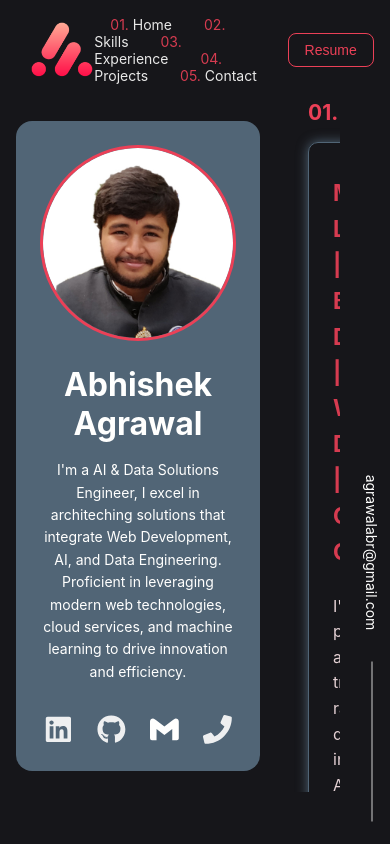
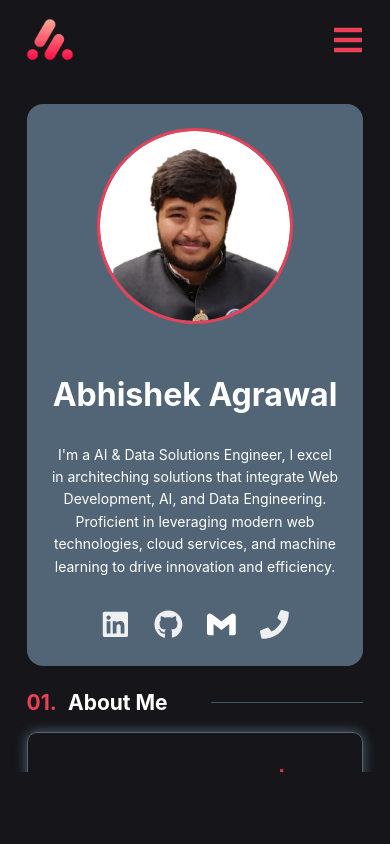
Before and after one commit to agrawalabr/portfolio, a React (Create React App) app: page / in a window 390 px wide. Built offline with nearby package versions, Linux system fonts and the light colour scheme.

Commit message:
Version1.3

```diff
--- a/public/index.html
+++ b/public/index.html
@@ -6,6 +6,7 @@
     <link rel="icon" href="./portfolio-icon.ico" />
     <meta name="description" content="Abhishek Agrawal's Portfolio"/>
     <link rel="stylesheet" href="./index.css">
+    <meta name="viewport" content="width=device-width, initial-scale=1.0">
   </head>
   <body>
     <app-root id="root" class="app-root"></app-root>
--- a/src/App.css
+++ b/src/App.css
@@ -9,20 +9,23 @@
 
 .navbar {
   grid-area: navbar;
+  max-width: 85%;
 }
 
 .vertical-div {
-  max-width: 85rem;
-  justify-self: center;
+  max-width: 95%;
   grid-area: profile;
   display: grid;
   grid-template-areas: 'left-panel main right-panel';
-  grid-template-columns: 2fr 4.5fr 0.5fr;
+  grid-template-columns: 2fr 4.5fr auto;
+  justify-self: center;
   margin-bottom: auto;
 }
 
 .left-panel {
   grid-area: left-panel;
+  align-content: center;
+  justify-items: center;
 }
 
 .profile {
@@ -32,3 +35,59 @@
 .right-panel {
   grid-area: right-panel;
 }
+
+@media (max-width: 900px) or (main-width: 450px) {
+  .horizontal-div {
+    grid-template-rows: auto 1fr;
+    justify-content: center;
+    margin: auto;
+    max-width: 95%;
+    height: unset;
+  }
+
+  .navbar {
+    max-width: 90%;
+  }
+
+  .vertical-div {
+    display: flex;
+    margin: auto;
+    justify-self: center;
+  }
+
+  .left-panel {
+    display: none;
+  }
+
+  .right-panel {
+    display: none;
+  }
+}
+
+@media (max-width: 450px) {
+  .horizontal-div {
+    grid-template-rows: auto 1fr;
+    justify-content: center;
+    margin: auto;
+    max-width: 95%;
+    height: unset;
+  }
+
+  .navbar {
+    max-width: 80%;
+  }
+
+  .vertical-div {
+    display: flex;
+    max-width: 95%;
+    justify-self: center;
+  }
+
+  .left-panel {
+    display: none;
+  }
+
+  .right-panel {
+    display: none;
+  }
+}
--- a/src/App.js
+++ b/src/App.js
@@ -9,7 +9,7 @@ function App() {
     <div className='horizontal-div'>
       <Navbar className='navbar' />
       <div className='vertical-div'>
-        <LeftPanel className='left-panel' />
+        <div className='left-panel'><LeftPanel /></div>
         <Profile className='profile' />
         <RightPanel className='right-panel' />
       </div>
--- a/src/assets/data.json
+++ b/src/assets/data.json
@@ -18,7 +18,7 @@
         },
         "exp2": {
             "name": "AR Counsultancy Services@https://in.linkedin.com/company/ar-consultancyservices",
-            "years": "Aug 2021 - Aug 2024",
+            "years": "Aug 2020 - Aug 2024",
             "position": "Co-founder (Solutions Architect)",
             "comment": "",
             "location": "Nagpur, MH"
@@ -27,7 +27,7 @@
             "name": "Infocepts@https://www.infocepts.ai/",
             "years": "Aug 2021 - Aug 2024",
             "position": "Big Data & Backend Engineer",
-            "comment": "NBCUniversal Contractor@https://www.nbcuniversal.com/",
+            "comment": "(NBCUniversal)@https://www.nbcuniversal.com/",
             "location": "Nagpur, MH"
         },
         "exp4": {
--- a/src/components/Left-panel/left-panel.css
+++ b/src/components/Left-panel/left-panel.css
@@ -1,10 +1,11 @@
-.left-panel {
+.left-panel-org {
     padding: 1.5rem;
-    align-content: center;
-    justify-items: center;
+    display: flex;
+    align-items: center;
     background-color: var(--panel-bg);
     border-radius: 1rem;
-    margin: auto 1rem;
+    flex-direction: column;
+    min-height: unset;
 }
 
 .profile-image {
@@ -49,3 +50,17 @@
     color: var(--accent-color);
     transform: scale(1.1);
 }
+
+@media (max-width: 900px) or (main-width: 450px) {
+    .left-panel-org {
+        margin: 0;
+        min-height: 30rem;
+    }
+}
+
+@media (max-width: 450px) {
+    .left-panel-org {
+        margin: 0;
+        min-height: 30rem;
+    }
+}
--- a/src/components/Left-panel/left-panel.js
+++ b/src/components/Left-panel/left-panel.js
@@ -28,7 +28,7 @@ const LeftPanel = () => {
     };
 
     return (
-        <div className='left-panel'>
+        <div className='left-panel-org'>
             <div className='profile-image'>
                 <img src={photo} alt='Profile' />
             </div>
--- a/src/components/Navbar/navbar.css
+++ b/src/components/Navbar/navbar.css
@@ -1,6 +1,5 @@
 .navbar {
     width: 100vw;
-    max-width: 85%;
     margin: auto;
     display: flex;
     align-items: center;
@@ -47,3 +46,161 @@
     color: var(--text-color);
     transition: background-color 0.3s ease-in-out 0s, color 0.3s ease-in-out 0s;
 }
+
+.dropdown-menu, .menu-icon {
+    display: none;
+}
+
+@media (max-width: 900px) or (main-width: 450px) {
+    .navbar {
+        display: flex;
+        align-items: center;
+        justify-content: space-between;
+        position: relative;
+        padding: 1rem;
+    }
+
+    .logo {
+        height: 3rem;
+        width: 3rem;
+    }
+
+    .menu, .resume {
+        display: none;
+    }
+
+    .menu-icon {
+        font-size: 2rem;
+        display: flex;
+        color: var(--accent-color);
+        align-self: center;
+    }
+
+    .dropdown-menu {
+        display: none;
+        position: absolute;
+        top: 100%;
+        right: 1rem;
+        width: 15rem;
+        background: var(--background-color);
+        border-radius: 1rem;
+        border: 1px solid var(--panel-bg);
+        box-shadow: 0px 0px 12px var(--panel-bg);
+        padding: 1rem;
+        z-index: 1000;
+    }
+
+    .dropdown-menu.active {
+        display: block;
+    }
+
+    .menuItems {
+        display: block;
+        padding: 0.75rem 1rem;
+        text-align: center;
+        cursor: pointer;
+    }
+
+    .menuItems:hover {
+        background-color: var(--accent-color);
+        color: var(--text-color);
+        transition: background-color 0.3s ease-in-out, color 0.3s ease-in-out;
+    }
+
+    .dropdown-resume {
+        color: var(--accent-color);
+        background-color: inherit;
+        border: 1px solid var(--accent-color);
+        border-radius: 0.5rem;
+        padding: 0.5rem 1rem;
+        cursor: pointer;
+        font-size: inherit;
+        display: block;
+        width: 100%;
+        text-align: center;
+        margin-top: 0.5rem;
+    }
+
+    .dropdown-resume:hover {
+        background-color: var(--accent-color);
+        color: var(--text-color);
+        transition: background-color 0.3s ease-in-out 0s, color 0.3s ease-in-out 0s;
+    }
+}
+
+@media (max-width: 450px) {
+    .navbar {
+        display: flex;
+        align-items: center;
+        justify-content: space-between;
+        position: relative;
+        padding: 1rem;
+    }
+
+    .logo {
+        height: 3rem;
+        width: 3rem;
+    }
+
+    .menu, .resume {
+        display: none;
+    }
+
+    .menu-icon {
+        font-size: 2rem;
+        display: flex;
+        color: var(--accent-color);
+        align-self: center;
+    }
+
+    .dropdown-menu {
+        display: none;
+        position: absolute;
+        top: 100%;
+        right: 1rem;
+        width: 15rem;
+        background: var(--background-color);
+        border-radius: 1rem;
+        border: 1px solid var(--panel-bg);
+        box-shadow: 0px 0px 12px var(--panel-bg);
+        padding: 1rem;
+        z-index: 1000;
+    }
+
+    .dropdown-menu.active {
+        display: block;
+    }
+
+    .menuItems {
+        display: block;
+        padding: 0.75rem 1rem;
+        text-align: center;
+        cursor: pointer;
+    }
+
+    .menuItems:hover {
+        background-color: var(--accent-color);
+        color: var(--text-color);
+        transition: background-color 0.3s ease-in-out, color 0.3s ease-in-out;
+    }
+
+    .dropdown-resume {
+        color: var(--accent-color);
+        background-color: inherit;
+        border: 1px solid var(--accent-color);
+        border-radius: 0.5rem;
+        padding: 0.5rem 1rem;
+        cursor: pointer;
+        font-size: inherit;
+        display: block;
+        width: 100%;
+        text-align: center;
+        margin-top: 0.5rem;
+    }
+
+    .dropdown-resume:hover {
+        background-color: var(--accent-color);
+        color: var(--text-color);
+        transition: background-color 0.3s ease-in-out 0s, color 0.3s ease-in-out 0s;
+    }
+}
--- a/src/components/Navbar/navbar.js
+++ b/src/components/Navbar/navbar.js
@@ -1,9 +1,12 @@
-import React from 'react';
+import React, { useState } from 'react';
 import './navbar.css';
 import logo from '../../assets/logo.png';
 import {Link} from 'react-scroll';
+import { FaBars, FaTimes } from 'react-icons/fa';
 
 const Navbar = () => {
+    const [isMenuOpen, setIsMenuOpen] = useState(false);
+
     const menuItems = [
         { id: '01.', text: 'Home', link: 'about-me' },
         { id: '02.', text: 'Skills', link: 'skills' },
@@ -39,14 +42,30 @@ const Navbar = () => {
     return (
         <nav className='navbar'>
             <img src={logo} alt="logo" className='logo'/>
+
+            <div className='menu-icon' onClick={() => setIsMenuOpen(!isMenuOpen)}>
+                {isMenuOpen ? <FaTimes /> : <FaBars />}
+            </div>
+
+            <div className={`dropdown-menu ${isMenuOpen ? 'active' : ''}`}>
+                {menuItems.map(({ id, text, link }) => (
+                    <Link key={link} className='menuItems' onClick={() => handleMenuClick(id)}>
+                        <span>{id}</span> {text}
+                    </Link>
+                ))}
+                <button className='dropdown-resume' onClick={handleResumeClick}>
+                    Resume
+                </button>
+            </div>
+
             <div className='menu'>
-                {menuItems.map(({id, text, link}) => (
-                    <Link key={link} className='menuItems'
-                    onClick={() => handleMenuClick(id)}>
+                {menuItems.map(({ id, text, link }) => (
+                    <Link key={link} className='menuItems' onClick={() => handleMenuClick(id)}>
                         <span>{id}</span> {text}
                     </Link>
                 ))}
             </div>
+
             <button className='resume' onClick={handleResumeClick}>
                 Resume
             </button>
--- a/src/components/Profile/profile.css
+++ b/src/components/Profile/profile.css
@@ -111,15 +111,18 @@
 
 /* Experiences */
 .timeline {
+    min-width: max-content;
     display: grid;
     grid-template-areas: 'left mid right';
-    grid-template-columns: 2fr 0.35fr 2fr;
+    grid-template-columns: 2fr 0.3fr 2fr;
+    padding: 0.5rem 0;
+    margin: auto;
 }
 
 .mid {
     grid-area: mid;
     width: 100%;
-    height: 35rem;
+    height: 36rem;
     display: grid;
     grid-template-areas:
         'empty2 grad empty1'
@@ -176,8 +179,9 @@
 
 .exp1, .exp3 {
     grid-area: left;
+    justify-self: right;
     position: relative;
-    margin-left: auto;
+    right: 0.3rem;
     width: 15rem;
     height: fit-content;
     border-top: 1px solid var(--accent-color);
@@ -198,7 +202,8 @@
 .exp2, .exp4 {
     grid-area: right;
     position: relative;
-    right: -1.1rem;
+    justify-self: left;
+    right: -1.3rem;
     width: 15rem;
     height: fit-content;
     border-top: 1px solid var(--accent-color);
@@ -246,10 +251,10 @@
 }
 
 .project-image img {
-    /* object-fit: cover; */
+    object-fit: cover;
     width: 100%;
     height: 100%;
-    opacity: 0.5;
+    opacity: 0.7;
 }
 
 .project-item {
@@ -408,3 +413,127 @@ a {
 a:hover {
     color: var(--accent-color);
 }
+
+.media-panel {
+    display: none;
+}
+
+@media (max-width: 900px) or (main-width: 550px) {
+    .media-panel {
+        margin: 1.5rem 0;
+        display: flex;
+    }
+
+    .timeline {
+        grid-template-columns: 1fr auto 1fr;
+    }
+
+    .mid {
+        column-gap: 0.25rem;
+    }
+
+    .exp1:hover, .exp3:hover {
+        padding-right: 0.2rem;
+    }
+
+    .exp2:hover, .exp4:hover {
+        padding-left: 0.2rem;
+    }
+
+    .exp1, .exp3 {
+        padding-right: 0.5rem;
+    }
+
+    .exp2, .exp4 {
+        padding-left: 0.5rem;
+    }
+
+    .project-image {
+        max-height: 7rem;
+    }
+
+    .project-item {
+        gap: 1rem;
+    }
+}
+
+@media (max-width: 550px) {
+    .media-panel {
+        margin: 1.5rem 0;
+        display: flex;
+    }
+
+    .profile::-webkit-scrollbar {
+        display: none;
+    }
+
+    .timeline {
+        min-width: 90%;
+        padding: 1rem;
+        grid-template-columns: auto 1fr;
+        grid-template-areas: 'mid right';
+    }
+
+    .mid {
+        column-gap: 0.3rem;
+    }
+
+    .timeline h3 {
+        margin: 0.5rem 0;
+    }
+
+    .exp1:hover, .exp3:hover {
+        padding-left: unset;
+    }
+
+    .exp2:hover, .exp4:hover {
+        padding-left: unset;
+    }
+
+    .exp1, .exp3 {
+        grid-area: right;
+        justify-self: left;
+        right: -1.3rem;
+        padding-left: 0.3rem;
+        padding-right: 0.4rem;
+        text-align: right;
+    }
+
+    .exp2, .exp4 {
+        padding-left: 2rem;
+        padding-right: 0.4rem;
+    }
+
+    .exp1 {
+        bottom: -28rem;
+    }
+
+    .exp2 {
+        bottom: -18rem;
+    }
+
+    .exp3 {
+        bottom: -9rem;
+    }
+
+    .exp4 {
+        bottom: -0.5rem;
+    }
+
+    .project-container {
+        display: flex;
+        flex-direction: column;
+        gap: 1rem;
+        min-height: unset;
+        padding: 1.5rem 0;
+    }
+
+    .project-image {
+        min-height: 12rem;
+    }
+
+    .project-item {
+        padding-left: 0;
+        gap: 1rem;
+    }
+}
--- a/src/components/Profile/profile.js
+++ b/src/components/Profile/profile.js
@@ -4,25 +4,9 @@ import parse from 'html-react-parser';
 import details from '../../assets/data.json'
 import { FaArrowUpRightFromSquare } from "react-icons/fa6";
 import { FaGithub } from "react-icons/fa";
+import LeftPanel from '../Left-panel/left-panel.js';
 
 const Profile = () => {
-    // const iconLibraries = {
-    //     fa: 'react-icons/fa',
-    //     si: 'react-icons/si',
-    //     io: 'react-icons/io5',
-    //     vsc: 'react-icons/vsc',
-    //     go: 'react-icons/go',
-    //     bi: 'react-icons/bi',
-    // };
-
-    // const getIconComponent = (icon) => {
-    //     const prefix = Object.keys(iconLibraries).find((pref) => icon.toLowerCase().startsWith(pref))
-    //     if (prefix) {
-    //         return React.createElement(require(iconLibraries[prefix])[icon], { className: 'social-icon' });
-    //     }
-    //     return null;
-    // };
-
     const scrollToSection = (sectionId) => {
         document.getElementById(sectionId).scrollIntoView({ behavior: 'smooth' });
     };
@@ -30,6 +14,9 @@ const Profile = () => {
     // TODO- ML and LLM to be added to data.json
   return (
     <div className='profile'>
+        <section className='media-panel'>
+            <LeftPanel/>
+        </section>
         <section id='about-me'>
             <h2 className='section-heading' style={{marginTop:0}} onClick={() => scrollToSection('about-me')}>
                 <div className='highlight'>01.</div>About Me<div className='line'></div></h2>
@@ -50,7 +37,6 @@ const Profile = () => {
                         <div className='skills-grid'>
                         {Object.entries(value).map(([skill, icon]) => (
                             <div key={skill} className='skills-item'>
-                                {/* {getIconComponent(icon)} */}
                                 {icon.toLowerCase().startsWith('fa') ? React.createElement(require(`react-icons/fa`)[icon], { className: "social-icon" }) :
                                 icon.toLowerCase().startsWith('si') ? React.createElement(require(`react-icons/si`)[icon], { className: "social-icon" }) :
                                 icon.toLowerCase().startsWith('io') ? React.createElement(require(`react-icons/io5`)[icon], { className: "social-icon" }) :
@@ -79,12 +65,12 @@ const Profile = () => {
                 </div>
                 {Object.entries(details.experiences).map(([key, experience]) => (
                     <div key={key} className={key}>
-                        <h3>{experience.name && experience.name.includes("@") ? <a href={experience.name.split("@")[1]} target="_blank" rel="noopener noreferrer">{experience.name.split("@")[0]}<br/></a> :
-                            experience.name}</h3>
-                        <p>{experience.comment && experience.comment.includes("@") ? (<a href={experience.comment.split("@")[1]} target="_blank" rel="noopener noreferrer">{experience.comment.split("@")[0]}<br/></a>) :
-                            experience.comment && (<span style={{ color: 'var(--text-color)', opacity: 0.8 }}>{experience.comment}<br/></span>)}
-                           {experience.years}<br/>
-                           {experience.position}<br/>
+                        <h3>{experience.name && experience.name.includes("@") ? <a href={experience.name.split("@")[1]} target="_blank" rel="noopener noreferrer">{experience.name.split("@")[0]}</a> :
+                            experience.name} {experience.comment && experience.comment.includes("@") ? (<a href={experience.comment.split("@")[1]} target="_blank" rel="noopener noreferrer">{experience.comment.split("@")[0]}<br/></a>) :
+                           experience.comment && (<span style={{ color: 'var(--text-color)', opacity: 0.8 }}>{experience.comment}<br/></span>)}
+                           </h3>
+                        <p>{experience.years}<br/>
+                          {experience.position}<br/>
                            {experience.location}</p>
                     </div>
                 ))}
--- a/src/components/Right-panel/right-panel.css
+++ b/src/components/Right-panel/right-panel.css
@@ -1,7 +1,7 @@
 .right-panel {
     justify-items: center;
     align-content: end;
-    width: 4rem;
+    width: 2rem;
 }
 
 .email {
@@ -11,7 +11,7 @@
     padding: 0.5rem;
     transition: color 0.3s ease-in-out, transform 0.3s ease-in-out;
     position: relative;
-    top: -13.9rem;
+    top: -30%;
 }
 
 .email:hover {
@@ -26,5 +26,5 @@
     background-color: var(--text-color);
     opacity: 0.8;
     position: relative;
-    top: -3.1rem;
+    top: -6%;
 }
```
